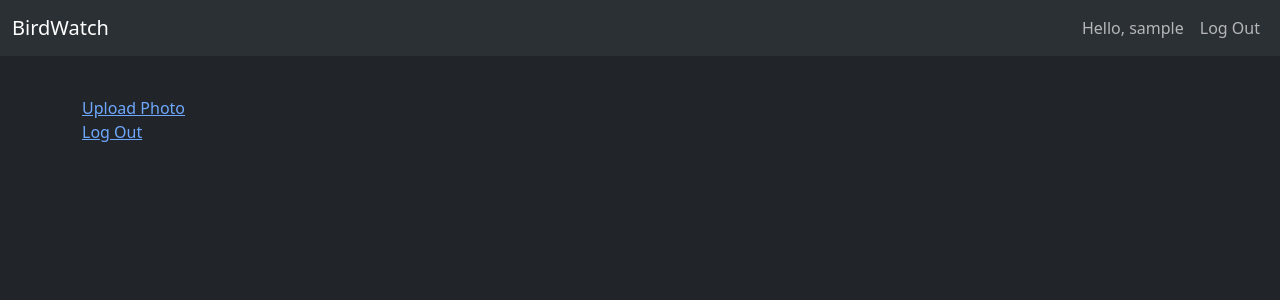
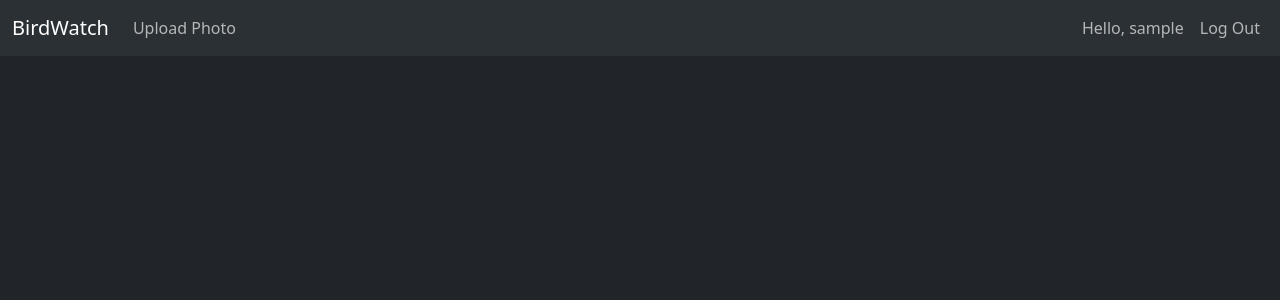
Before and after one commit to command-line-team2-UA5309/FlaskPictureApp, a Flask app: page /birds in a window 1280 px wide. Shown: the top 300 px of the page. Run offline with Flask 3, Linux system fonts and the light colour scheme; the visitor is signed in with stand-in values (Sample User, id 1); data that the repository does not hold is empty; some libraries are stand-ins or nearby versions.

Commit message:
CLT-5 Add styling for birds page

```diff
--- a/templates/base.html
+++ b/templates/base.html
@@ -10,9 +10,18 @@
 <header>
     <nav class="navbar navbar-expand-lg bg-body-tertiary">
         <div class="container-fluid">
-            <a class="navbar-brand" href="{{ url_for('index') }}">
-                <span>BirdWatch</span>
-            </a>
+            <div class="d-flex align-items-center">
+                <a class="navbar-brand" href="{{ url_for('index') }}">
+                    <span>BirdWatch</span>
+                </a>
+                <ul class="navbar-nav flex-row">
+                    {% if current_user.is_authenticated %}
+                        <li class="nav-item">
+                            <a class="nav-link" href="{{ url_for('upload_post') }}">Upload Photo</a>
+                        </li>
+                    {% endif %}
+                </ul>
+            </div>
             <div>
                 <ul class="navbar-nav">
                     {% if current_user.is_authenticated %}
--- a/templates/birds.html
+++ b/templates/birds.html
@@ -3,32 +3,26 @@
 {% block title %} Birds {% endblock %}
 
 {% block content %}
-    {% if current_user.is_authenticated %}
-        <p>{{ username }}</p>
-        <a href="{{ url_for('upload_post') }}">Upload Photo</a><br>
-        <a href="{{ url_for('logout') }}">Log Out</a>
-    {% else %}
-        <p><a href="{{ url_for('login') }}">login</a> please</p>
-    {% endif %}
-
+    <div class="row row-cols-1 row-cols-md-2 row-cols-lg-3 g-4">
         {% for data in posts_data %}
-        <div>
-            <div>
-                <img src="{{ data.get('url') }}" alt="bird photo" height="200">
-            </div>
-            <div>
-                <p>{{ data.get('bird_name') }}</p>
-            </div>
-            <div>
-                <p>{{ data.get('location') }}</p>
+            <div class="col">
+                <div class="card h-100">
+                    <img src="{{ data.get('url') }}" class="card-img-top" alt="bird photo" style="height: 200px; object-fit: contain;">
+                    <div class="card-body">
+                        <h5 class="card-title">{{ data.get('bird_name') }}</h5>
+                        <p class="card-text">
+                            <i class="bi"></i> {{ data.get('location') }}
+                        </p>
                     </div>
                     {% if current_user.is_authenticated and data.author == current_user %}
-            <div>
+                        <div class="card-footer bg-transparent border-0">
                             <form action="{{ url_for('delete_post', post_id=data.id) }}" method="POST">
-                    <button type="submit" title="Delete">Delete</button>
+                                <button type="submit" class="btn btn-outline-danger btn-sm" title="Delete">Delete</button>
                             </form>
                         </div>
                     {% endif %}
                 </div>
+            </div>
         {% endfor %}
+    </div>
 {% endblock %}
```
Lines whose indentation alone changed are shown as unchanged.
